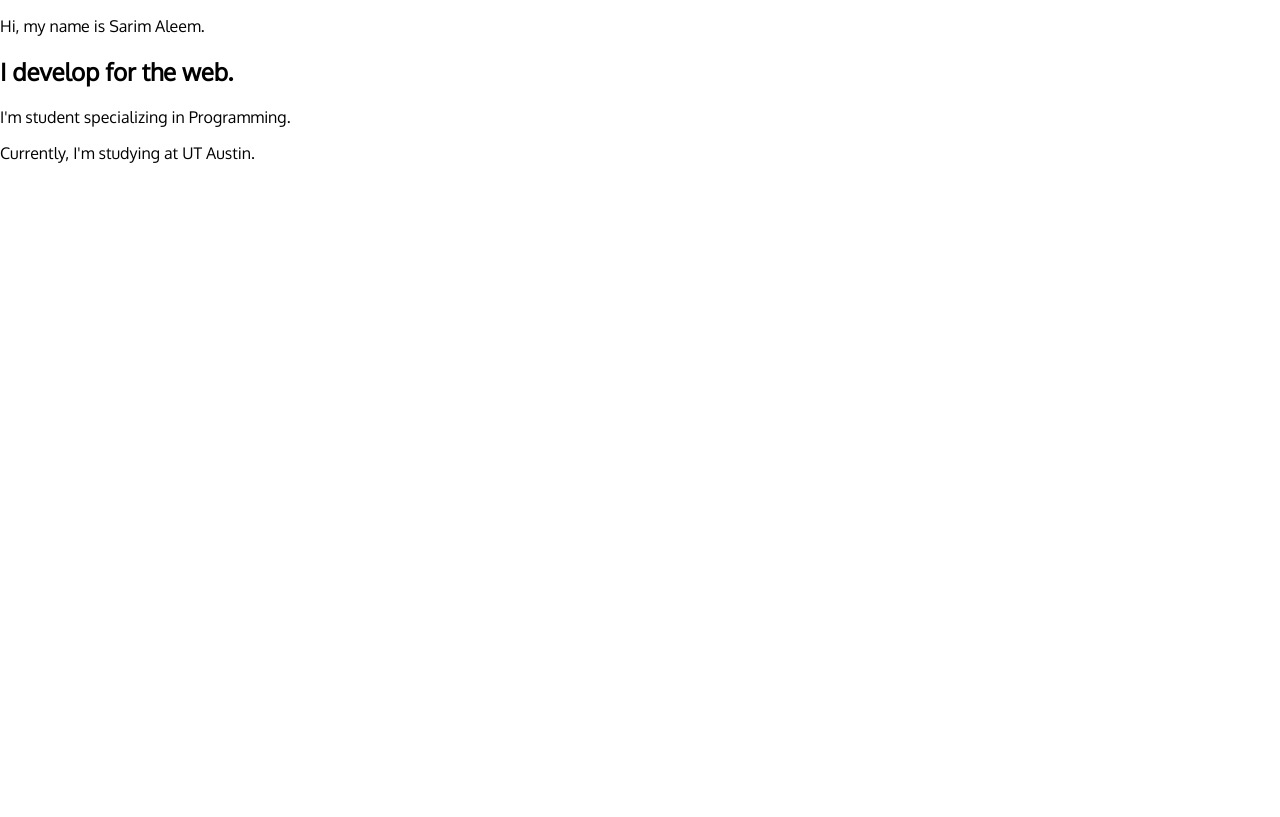
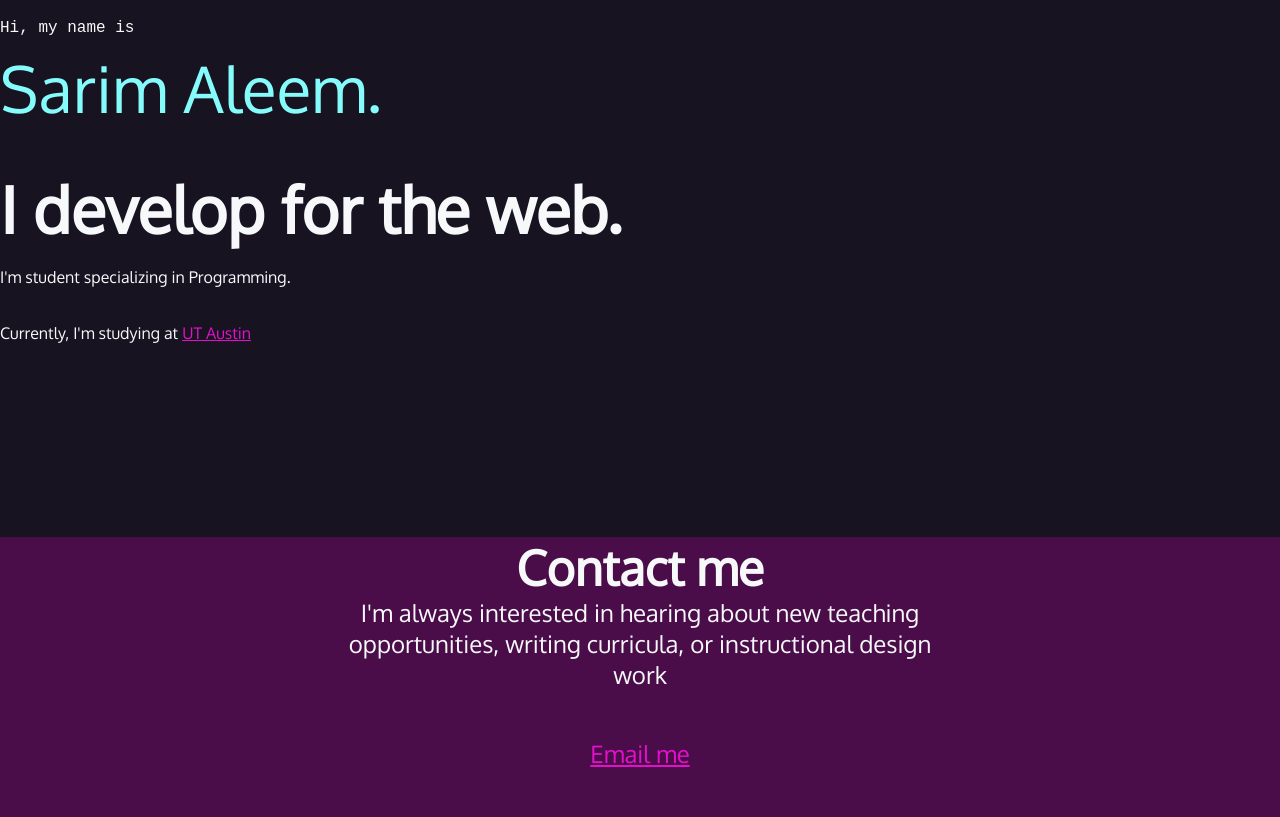
Before and after one commit to sarimaleem/frontend-masters, a plain HTML site: page css/cp1/index.html in a window 1280 px wide. Drawn offline with Linux system fonts and the light colour scheme; a web font is replaced by a local one.

Commit message:
some css

```diff
--- a/css/cp1/index.html
+++ b/css/cp1/index.html
@@ -5,19 +5,38 @@
     <meta charset="UTF-8" />
     <meta http-equiv="X-UA-Compatible" content="IE=edge" />
     <meta name="viewport" content="width=device-width, initial-scale=1.0" />
-    <link rel="stylesheet" href="styles.css">
-    <link rel="preconnect" href="https://fonts.googleapis.com">
-    <link rel="preconnect" href="https://fonts.gstatic.com" crossorigin>
-    <link href="https://fonts.googleapis.com/css2?family=Oxygen&family=Oxygen+Mono&display=swap" rel="stylesheet">
+    <link rel="stylesheet" href="styles.css" />
+    <link rel="preconnect" href="https://fonts.googleapis.com" />
+    <link rel="preconnect" href="https://fonts.gstatic.com" crossorigin />
+    <link
+      href="https://fonts.googleapis.com/css2?family=Oxygen&family=Oxygen+Mono&display=swap"
+      rel="stylesheet"
+    />
     <title>Document</title>
   </head>
 
   <body>
-    <section>
-        <p>Hi, my name is <span>Sarim Aleem.</span></p>
-        <h2>I develop for the web.</h2>
-        <p>I'm student specializing in Programming.</p>
-        <p>Currently, I'm studying at UT Austin.</p>
+    <section id="intro">
+      <p class="name">Hi, my name is <span>Sarim Aleem.</span></p>
+      <h2>I develop for the web.</h2>
+      <p>I'm student specializing in Programming.</p>
+      <p>
+        Currently, I'm studying at
+        <a href="https://www.utexas.edu/">UT Austin</a>
+      </p>
+    </section>
+
+    <section id="footer">
+      <h2 class="contact">Contact me</h2>
+
+      <p class="description">
+        I'm always interested in hearing about new teaching opportunities,
+        writing curricula, or instructional design work
+      </p>
+
+      <p>
+        <a>Email me</a>
+      </p>
     </section>
   </body>
 </html>
--- a/css/cp1/styles.css
+++ b/css/cp1/styles.css
@@ -26,4 +26,65 @@ body {
   padding: 0;
   margin: 0;
   font-family: var(--sans);
+  background-color: var(--black);
+  color: var(--white);
 }
+
+h1, h2, h3 {
+    margin: 0;
+}
+
+a {
+    color: var(--magenta);
+    text-decoration: underline;
+}
+
+a:hover {
+    color: var(--hotmag);
+    text-decoration: none;
+}
+
+/* Intro Styles */
+
+#intro {
+    padding-bottom: 10rem;
+}
+
+#intro p {
+    padding-bottom: 1rem;
+    line-height: 1.5;
+}
+
+#intro .name {
+    font-family: var(--mono);
+}
+
+.name span {
+    font-family: var(--sans);
+    font-size: 4rem;
+    color: var(--aqua);
+    display: block;
+}
+
+#intro h2 {
+    font-size: 4rem;
+}
+
+#footer {
+    background-color: var(--plum);
+    text-align: center;
+    font-family: var(--sans);
+    font-size: 1.5em;
+    padding-bottom: 1em;
+}
+
+#footer .contact {
+    font-size: 2em;
+}
+
+#footer .description {
+    display: block;
+    width: 50%;
+    margin: 0 auto;
+    padding-bottom: 1em;
+}
```
